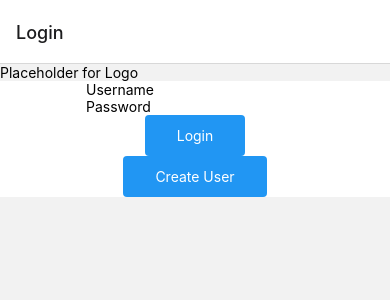
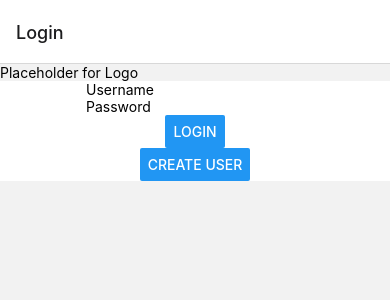
Before and after one commit to YugiInventory/YugiInventory, a React Native app in the folder Client/: screen /Login in a window 390 px wide. Shown: the top 300 px of the page. Built offline with nearby package versions, Linux system fonts and the light colour scheme.

Commit message:
Swap from pressables to buttons

```diff
--- a/Client/screens/Login.js
+++ b/Client/screens/Login.js
@@ -1,7 +1,15 @@
-import { Text, TextInput, StyleSheet, View } from "react-native";
-import { Link } from "@react-navigation/native";
+import React from "react";
+import { Text, TextInput, StyleSheet, View, Button } from "react-native";
 
-export default function Login() {
+export default function Login({ navigation }) {
+  const handleLogin = () => {
+    navigation.navigate("Home");
+  };
+
+  const handleCreateUser = () => {
+    navigation.navigate("CreateUser");
+  };
+
   return (
     <View>
       <Text>Placeholder for Logo</Text>
@@ -9,12 +17,8 @@ export default function Login() {
         <TextInput placeholder="Username" />
         <TextInput placeholder="Password" />
         <View style={styles.buttonSuite}>
-          <Link to={{ screen: "Home" }} style={styles.buttons}>
-            Login
-          </Link>
-          <Link to={{ screen: "CreateUser" }} style={styles.buttons}>
-            Create User
-          </Link>
+          <Button title="Login" onPress={handleLogin} />
+          <Button title="Create User" onPress={handleCreateUser} />
         </View>
       </View>
     </View>
```
